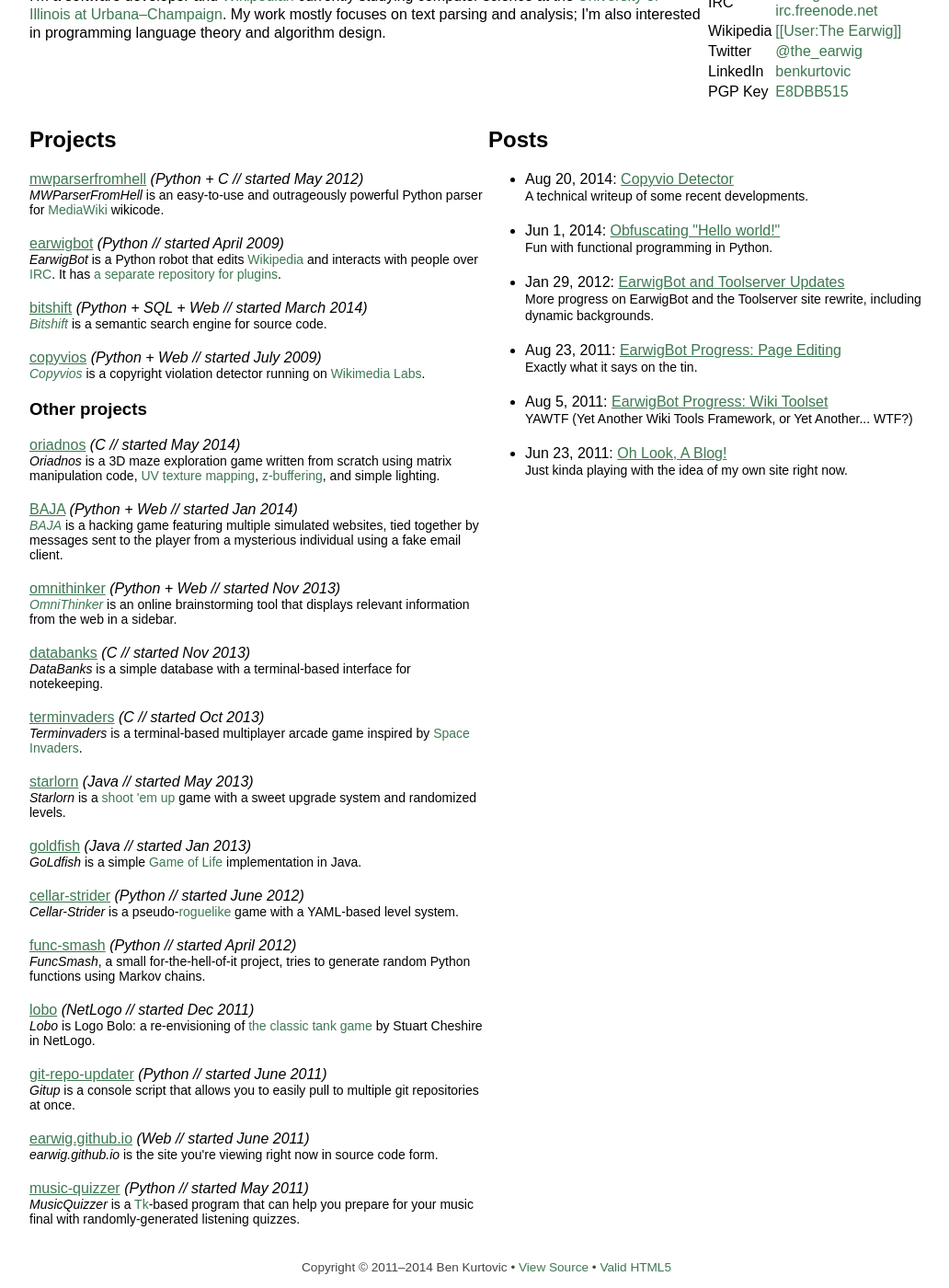
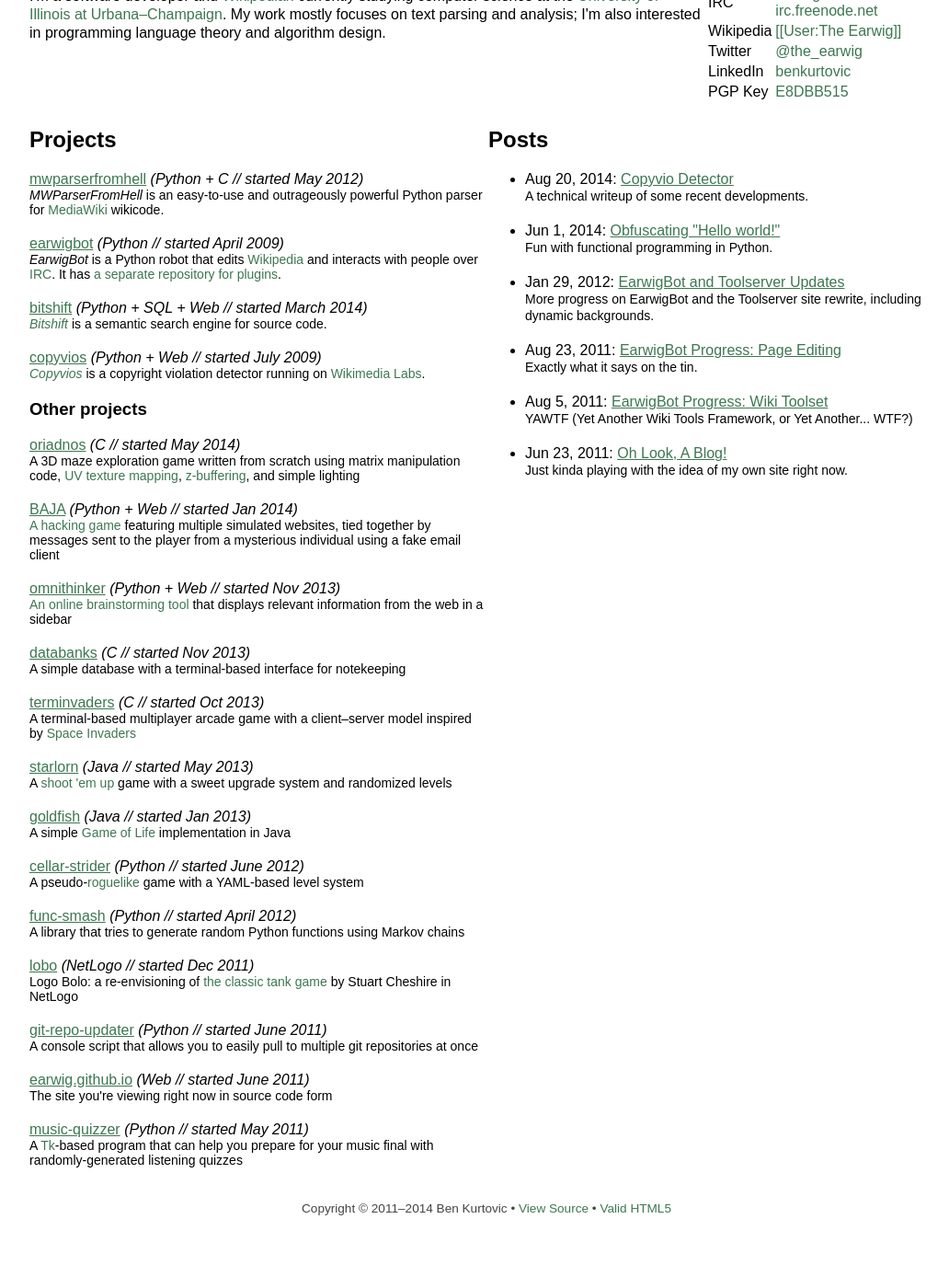
Before and after one commit to earwig/benkurtovic.com, a Jekyll site: the page built from index.html, in a window 1280 px wide and 1400 px high, scrolled down 207 px. Shown: the whole window at 92% size, without its empty margins (111-1143 px from the left). Built offline with Jekyll 4.4.1, drawn with Linux system fonts in a browser that asks for light colours; nearby versions of some CDN libraries; comment, search, counter and statistics services are not loaded; after the commit the page ends 1543 px from its top, so only the background shows below that.

Commit message:
Update copy for 'other projects'.

```diff
--- a/index.html
+++ b/index.html
@@ -84,7 +84,7 @@
                     <a class="underlined" href="//github.com/VjiaoBlack/Oriadnos">oriadnos</a> <span class="description"><i>(C // started May 2014)</i></span>
                 </div>
                 <div>
-                    <i>Oriadnos</i> is a 3D maze exploration game written from scratch using matrix manipulation code, <a href="//en.wikipedia.org/wiki/UV_mapping">UV texture mapping</a>, <a href="//en.wikipedia.org/wiki/Z-buffering">z-buffering</a>, and simple lighting.
+                    A 3D maze exploration game written from scratch using matrix manipulation code, <a href="//en.wikipedia.org/wiki/UV_mapping">UV texture mapping</a>, <a href="//en.wikipedia.org/wiki/Z-buffering">z-buffering</a>, and simple lighting
                 </div>
             </div>
             <div class="project">
@@ -92,7 +92,7 @@
                     <a class="underlined" href="//github.com/stuycs-softdev-fall-2013/proj3-6-BAJA">BAJA</a> <span class="description"><i>(Python + Web // started Jan 2014)</i></span>
                 </div>
                 <div>
-                    <i><a href="http://softdev-server.stuycs.org:6680/">BAJA</a></i> is a hacking game featuring multiple simulated websites, tied together by messages sent to the player from a mysterious individual using a fake email client.
+                    <a href="http://softdev-server.stuycs.org:6680/">A hacking game</a> featuring multiple simulated websites, tied together by messages sent to the player from a mysterious individual using a fake email client
                 </div>
             </div>
             <div class="project">
@@ -100,7 +100,7 @@
                     <a class="underlined" href="//github.com/stuycs-softdev-fall-2013/proj2-pd6-04-omnithinker">omnithinker</a> <span class="description"><i>(Python + Web // started Nov 2013)</i></span>
                 </div>
                 <div>
-                    <i><a href="http://softdev-server.stuycs.org:6004/">OmniThinker</a></i> is an online brainstorming tool that displays relevant information from the web in a sidebar.
+                    <a href="http://softdev-server.stuycs.org:6004/">An online brainstorming tool</a> that displays relevant information from the web in a sidebar
                 </div>
             </div>
             <div class="project">
@@ -108,7 +108,7 @@
                     <a class="underlined" href="//github.com/VjiaoBlack/databanks">databanks</a> <span class="description"><i>(C // started Nov 2013)</i></span>
                 </div>
                 <div>
-                    <i>DataBanks</i> is a simple database with a terminal-based interface for notekeeping.
+                    A simple database with a terminal-based interface for notekeeping
                 </div>
             </div>
             <div class="project">
@@ -116,7 +116,7 @@
                     <a class="underlined" href="//github.com/VjiaoBlack/terminvaders">terminvaders</a> <span class="description"><i>(C // started Oct 2013)</i></span>
                 </div>
                 <div>
-                    <i>Terminvaders</i> is a terminal-based multiplayer arcade game inspired by <a href="//en.wikipedia.org/wiki/Space_Invaders">Space Invaders</a>.
+                    A terminal-based multiplayer arcade game with a client&ndash;server model inspired by <a href="//en.wikipedia.org/wiki/Space_Invaders">Space Invaders</a>
                 </div>
             </div>
             <div class="project">
@@ -124,7 +124,7 @@
                     <a class="underlined" href="//github.com/Hypersonic/Starlorn">starlorn</a> <span class="description"><i>(Java // started May 2013)</i></span>
                 </div>
                 <div>
-                    <i>Starlorn</i> is a <a href="//en.wikipedia.org/wiki/Shoot_'em_up">shoot 'em up</a> game with a sweet upgrade system and randomized levels.
+                    A <a href="//en.wikipedia.org/wiki/Shoot_'em_up">shoot 'em up</a> game with a sweet upgrade system and randomized levels
                 </div>
             </div>
             <div class="project">
@@ -132,7 +132,7 @@
                     <a class="underlined" href="//github.com/earwig/goldfish">goldfish</a> <span class="description"><i>(Java // started Jan 2013)</i></span>
                 </div>
                 <div>
-                    <i>GoLdfish</i> is a simple <a href="//en.wikipedia.org/wiki/Conway's_Game_of_Life">Game of Life</a> implementation in Java.
+                    A simple <a href="//en.wikipedia.org/wiki/Conway's_Game_of_Life">Game of Life</a> implementation in Java
                 </div>
             </div>
             <div class="project">
@@ -140,7 +140,7 @@
                     <a class="underlined" href="//github.com/Hypersonic/Cellar-Strider">cellar-strider</a> <span class="description"><i>(Python // started June 2012)</i></span>
                 </div>
                 <div>
-                    <i>Cellar-Strider</i> is a pseudo-<a href="//en.wikipedia.org/wiki/Roguelike">roguelike</a> game with a YAML-based level system.
+                    A pseudo-<a href="//en.wikipedia.org/wiki/Roguelike">roguelike</a> game with a YAML-based level system
                 </div>
             </div>
             <div class="project">
@@ -148,7 +148,7 @@
                     <a class="underlined" href="//github.com/earwig/func-smash">func-smash</a> <span class="description"><i>(Python // started April 2012)</i></span>
                 </div>
                 <div>
-                    <i>FuncSmash</i>, a small for-the-hell-of-it project, tries to generate random Python functions using Markov chains.
+                    A library that tries to generate random Python functions using Markov chains
                 </div>
             </div>
             <div class="project">
@@ -156,7 +156,7 @@
                     <a class="underlined" href="//github.com/earwig/lobo">lobo</a> <span class="description"><i>(NetLogo // started Dec 2011)</i></span>
                 </div>
                 <div>
-                    <i>Lobo</i> is Logo Bolo: a re-envisioning of <a href="//en.wikipedia.org/wiki/Bolo_(video_game)">the classic tank game</a> by Stuart Cheshire in NetLogo.
+                    Logo Bolo: a re-envisioning of <a href="//en.wikipedia.org/wiki/Bolo_(video_game)">the classic tank game</a> by Stuart Cheshire in NetLogo
                 </div>
             </div>
             <div class="project">
@@ -164,7 +164,7 @@
                     <a class="underlined" href="//github.com/earwig/git-repo-updater">git-repo-updater</a> <span class="description"><i>(Python // started June 2011)</i></span>
                 </div>
                 <div>
-                    <i>Gitup</i> is a console script that allows you to easily pull to multiple git repositories at once.
+                    A console script that allows you to easily pull to multiple git repositories at once
                 </div>
             </div>
             <div class="project">
@@ -172,7 +172,7 @@
                     <a class="underlined" href="//github.com/earwig/earwig.github.io">earwig.github.io</a> <span class="description"><i>(Web // started June 2011)</i></span>
                 </div>
                 <div>
-                    <i>earwig.github.io</i> is the site you're viewing right now in source code form.
+                    The site you're viewing right now in source code form
                 </div>
             </div>
             <div class="project">
@@ -180,7 +180,7 @@
                     <a class="underlined" href="//github.com/earwig/music-quizzer">music-quizzer</a> <span class="description"><i>(Python // started May 2011)</i></span>
                 </div>
                 <div>
-                    <i>MusicQuizzer</i> is a <a href="//en.wikipedia.org/wiki/Tk_(framework)">Tk</a>-based program that can help you prepare for your music final with randomly-generated listening quizzes.
+                    A <a href="//en.wikipedia.org/wiki/Tk_(framework)">Tk</a>-based program that can help you prepare for your music final with randomly-generated listening quizzes
                 </div>
             </div>
         </td>
```
